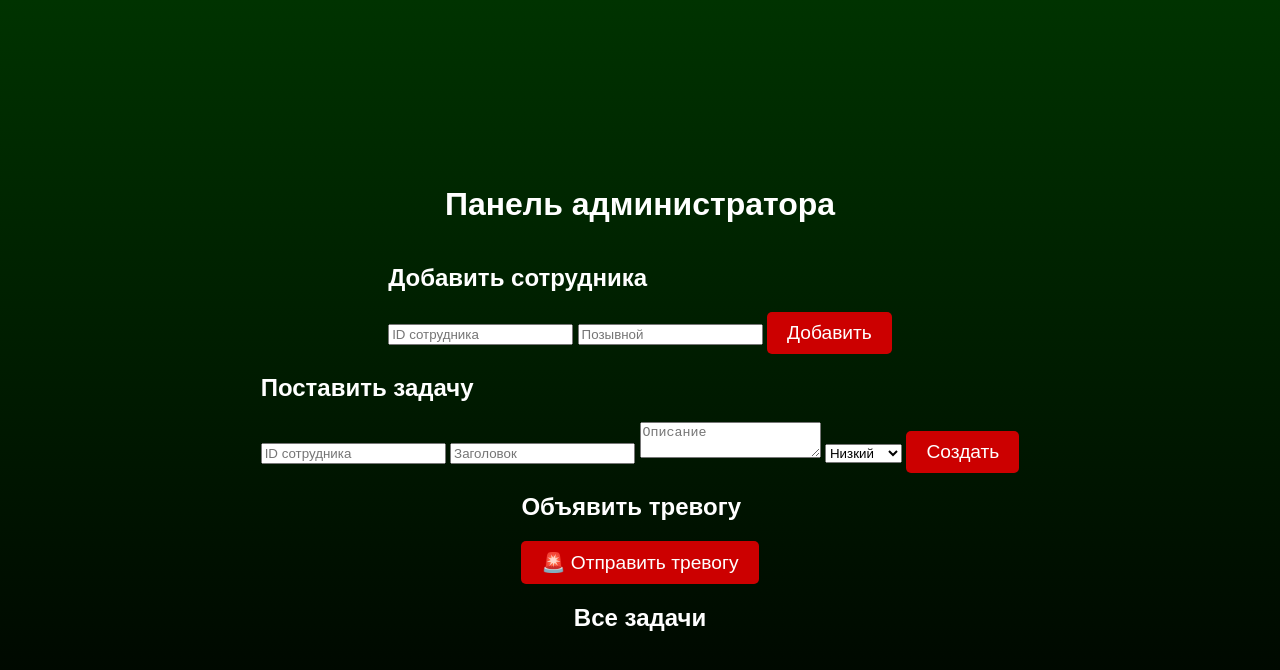
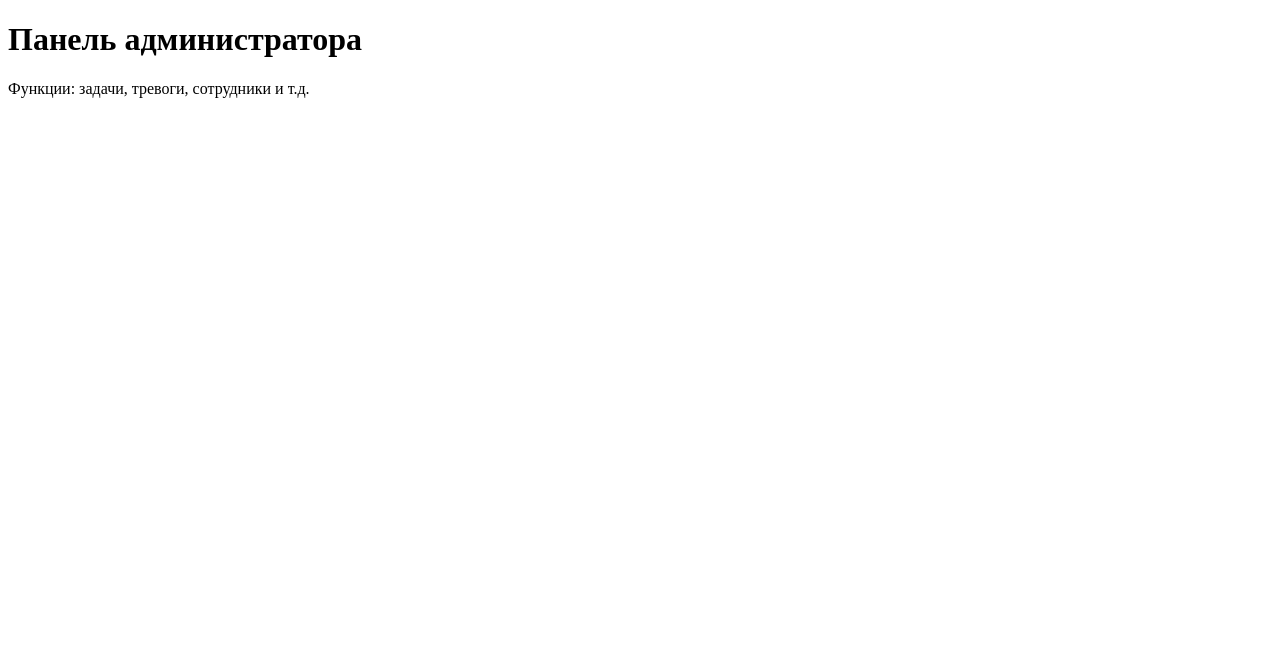
Before and after one commit to ROZADEPLOY/ROZANEWS, a plain HTML site: page templates/admin.html in a window 1280 px wide. Drawn offline with Linux system fonts and the light colour scheme.

Commit message:
Add files via upload

```diff
--- a/templates/admin.html
+++ b/templates/admin.html
@@ -1,43 +1,6 @@
+
 <!DOCTYPE html>
 <html lang="ru">
-<head>
-  <meta charset="UTF-8" />
-  <title>Роза — Админ</title>
-  <link rel="stylesheet" href="/static/css/style.css" />
-</head>
-<body>
-  <h1>Панель администратора</h1>
-
-  <section>
-    <h2>Добавить сотрудника</h2>
-    <input id="newUserId" type="number" placeholder="ID сотрудника" />
-    <input id="newUserCodename" type="text" placeholder="Позывной" />
-    <button onclick="addUser()">Добавить</button>
-  </section>
-
-  <section>
-    <h2>Поставить задачу</h2>
-    <input id="taskUserId" type="number" placeholder="ID сотрудника" />
-    <input id="taskTitle" type="text" placeholder="Заголовок" />
-    <textarea id="taskDesc" placeholder="Описание"></textarea>
-    <select id="taskPriority">
-      <option value="Низкий">Низкий</option>
-      <option value="Средний">Средний</option>
-      <option value="Высокий">Высокий</option>
-    </select>
-    <button onclick="createTask()">Создать</button>
-  </section>
-
-  <section>
-    <h2>Объявить тревогу</h2>
-    <button onclick="sendAlert()">🚨 Отправить тревогу</button>
-  </section>
-
-  <section>
-    <h2>Все задачи</h2>
-    <ul id="taskList"></ul>
-  </section>
-
-  <script src="/static/js/admin.js"></script>
-</body>
+<head><meta charset="UTF-8"><title>Панель Администратора</title></head>
+<body><h1>Панель администратора</h1><p>Функции: задачи, тревоги, сотрудники и т.д.</p></body>
 </html>
```
Also changed, not shown: templates/index.html (+6 -10 lines), templates/user.html (+3 -28 lines).
